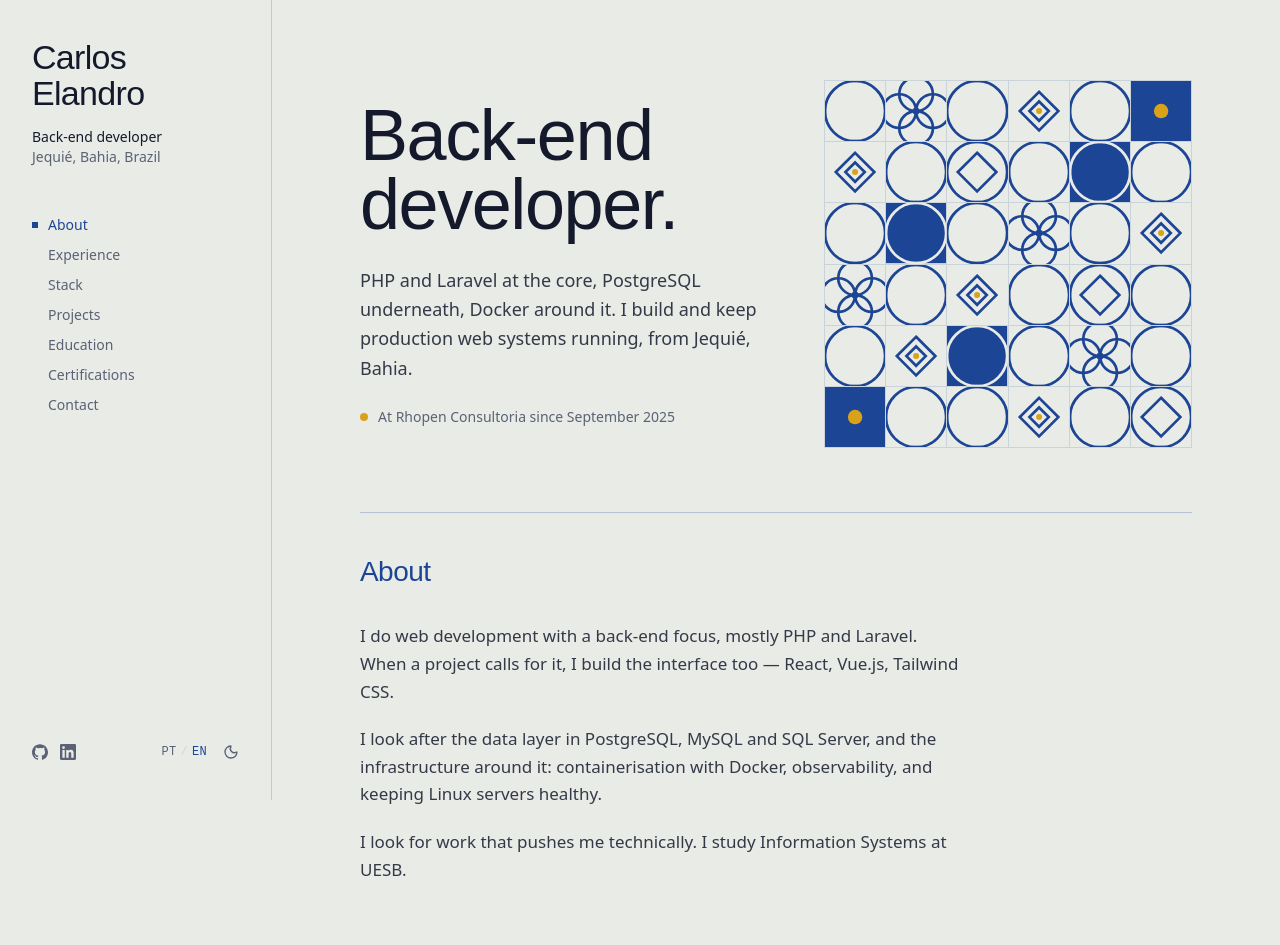
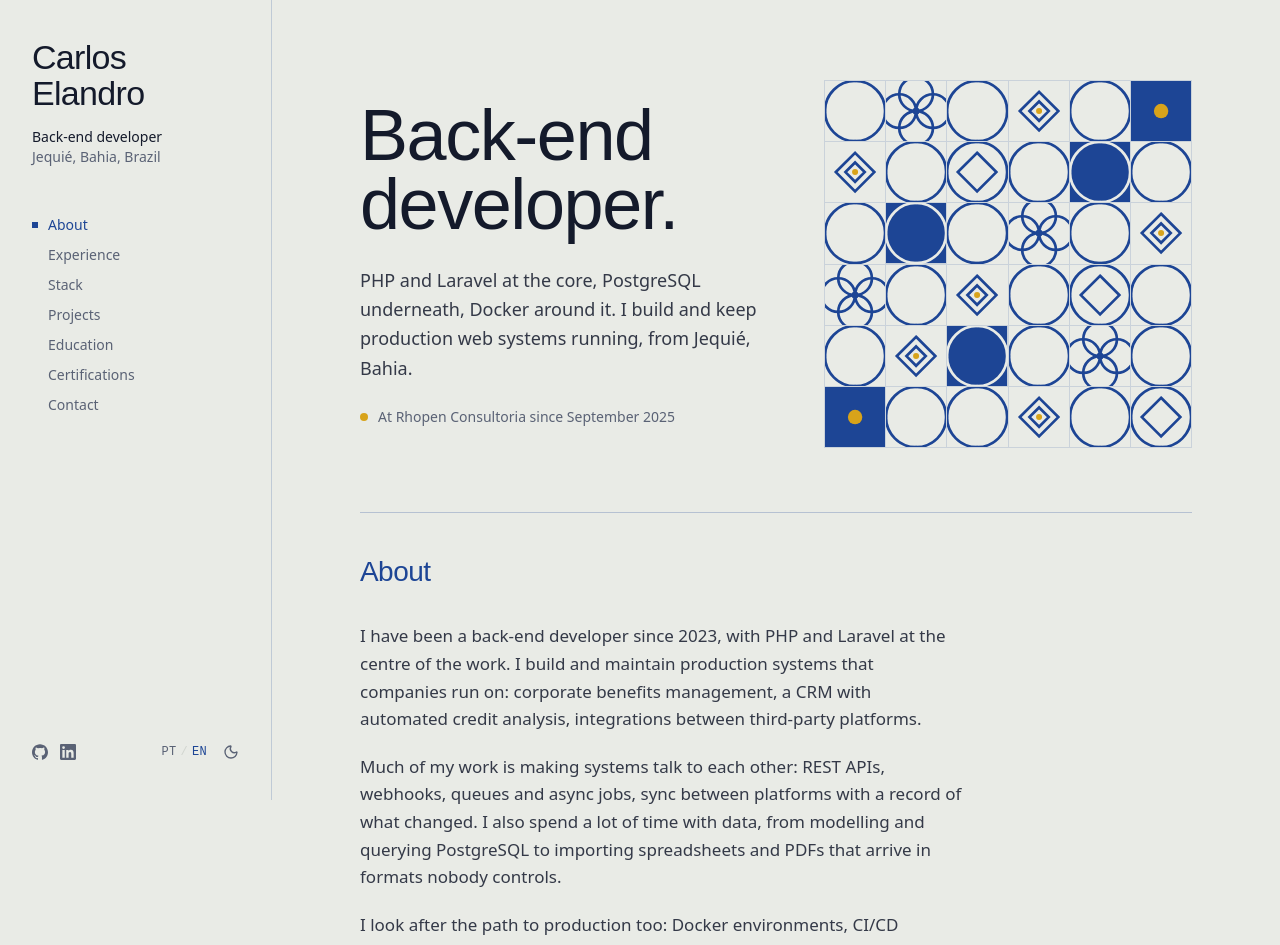
Before and after one commit to cebpereira/portme, a React (Vite) app in the folder web/: page / in a window 1280 px wide. Shown: the top 945 px of the page. Built offline with nearby package versions, Linux system fonts and the light colour scheme.

Commit message:
feat(content): expand about section

```diff
--- a/web/src/content/en.ts
+++ b/web/src/content/en.ts
@@ -37,9 +37,10 @@ export const en: Content = {
   about: {
     heading: 'About',
     paragraphs: [
-      'I do web development with a back-end focus, mostly PHP and Laravel. When a project calls for it, I build the interface too — React, Vue.js, Tailwind CSS.',
-      'I look after the data layer in PostgreSQL, MySQL and SQL Server, and the infrastructure around it: containerisation with Docker, observability, and keeping Linux servers healthy.',
-      'I look for work that pushes me technically. I study Information Systems at UESB.',
+      'I have been a back-end developer since 2023, with PHP and Laravel at the centre of the work. I build and maintain production systems that companies run on: corporate benefits management, a CRM with automated credit analysis, integrations between third-party platforms.',
+      'Much of my work is making systems talk to each other: REST APIs, webhooks, queues and async jobs, sync between platforms with a record of what changed. I also spend a lot of time with data, from modelling and querying PostgreSQL to importing spreadsheets and PDFs that arrive in formats nobody controls.',
+      'I look after the path to production too: Docker environments, CI/CD deploys, observability and Linux servers. When the delivery calls for it, I build the interface as well, in React with TypeScript.',
+      'I prefer changes that reach production without surprises, backed by automated tests, static analysis and rollouts rehearsed first on a copy of real data.',
     ],
   },
   experience: {
--- a/web/src/content/pt.ts
+++ b/web/src/content/pt.ts
@@ -37,9 +37,10 @@ export const pt: Content = {
   about: {
     heading: 'Sobre',
     paragraphs: [
-      'Trabalho com desenvolvimento web focado em back-end, principalmente PHP e Laravel. Quando o projeto pede, também construo a interface — React, Vue.js, Tailwind CSS.',
-      'Cuido da camada de dados em PostgreSQL, MySQL e SQL Server, e da infraestrutura em volta dela: conteinerização com Docker, observabilidade e sustentação de servidores Linux.',
-      'Procuro projetos que desafiem tecnicamente. Estudo Sistemas de Informação na UESB.',
+      'Sou desenvolvedor back-end desde 2023, com PHP e Laravel no centro do trabalho. Construo e mantenho sistemas que estão em produção e sustentam a operação das empresas: gestão de benefícios corporativos, CRM com análise de crédito automatizada, integrações entre plataformas de terceiros.',
+      'Boa parte do meu trabalho é fazer sistemas conversarem: APIs REST, webhooks, filas e jobs assíncronos, sincronização entre plataformas com registro do que mudou. Também passo muito tempo com dados, da modelagem e das consultas em PostgreSQL à importação de planilhas e PDFs que chegam em formatos que ninguém controla.',
+      'Cuido do caminho até a produção: ambientes em Docker, deploy por CI/CD, observabilidade e servidores Linux. Quando a entrega pede, construo a interface também, em React com TypeScript.',
+      'Prefiro mudanças que chegam em produção sem surpresa, com testes automatizados, análise estática e rollouts ensaiados antes numa cópia dos dados reais.',
     ],
   },
   experience: {
```
